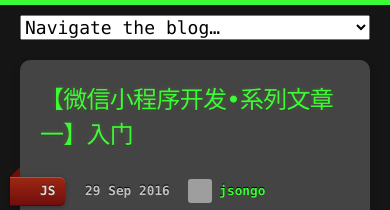
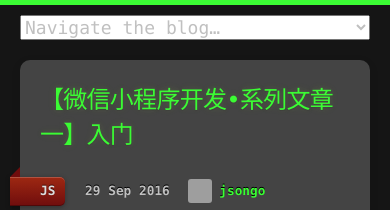
Before and after one commit to jsongo/jsongo.github.io, a Jekyll site: the page built from index.html, in a window 390 px wide. Shown: the top 210 px of the page. Built offline with Jekyll 4.4.1, drawn with Linux system fonts in a browser that asks for light colours; the list of posts is cut into pages by our own code; comment, search, counter and statistics services are not loaded; grey boxes are pictures that could not be loaded.

Commit message:
Update _style.scss

```diff
--- a/_sass/_style.scss
+++ b/_sass/_style.scss
@@ -575,7 +575,7 @@ aside {
 }
 
 .docs-nav-mobile select {
-  color: #000;
+  color: #c0c0c0;
   width: 100%;
 }
 
@@ -1026,6 +1026,15 @@ code.output {
   a .show-on-mobiles {
     display: inline !important;
   }
+  a.st-ui-search-tab {
+    top: 10px;
+    right: 0px;
+    width: 0px;
+    overflow: hidden;
+    padding: 0;
+    padding-left: 39px;
+    border-radius: 5px;
+  }
 }
 
 
```
